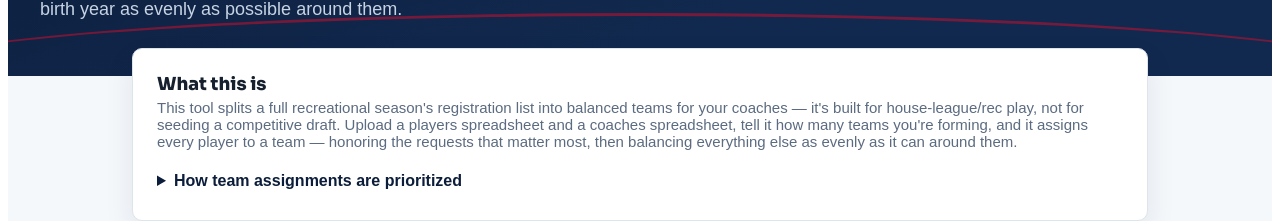
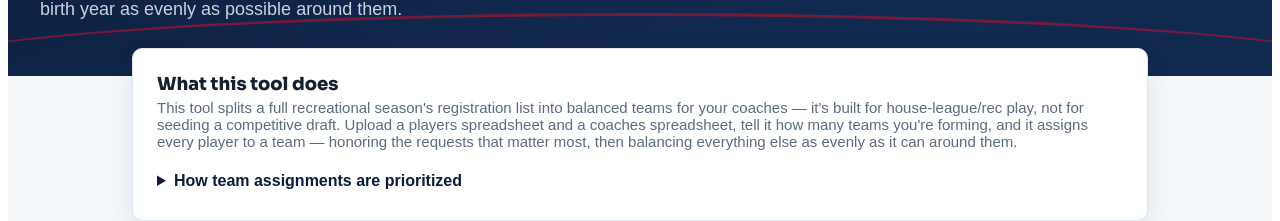
Before and after one commit to michelecurrie/team-balancer, a React (Vite) app: page / in a window 1280 px wide. Shown: the part 205-426 px from the top of the page. Built offline with nearby package versions, Linux system fonts and the light colour scheme.

Commit message:
Update App.jsx

```diff
--- a/src/App.jsx
+++ b/src/App.jsx
@@ -1796,7 +1796,7 @@ export default function TeamBalancer() {
 
       <div className="section">
         <div className="panel howPanel">
-          <h2>What this is</h2>
+          <h2>What this tool does</h2>
           <p className="sub" style={{ marginBottom: 16 }}>
             This tool splits a full recreational season's registration list into balanced teams
             for your coaches — it's built for house-league/rec play, not for seeding a
```
